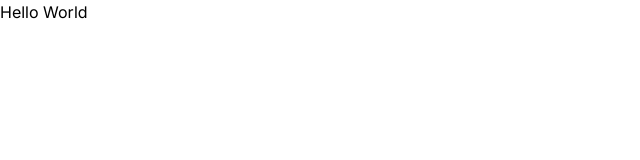
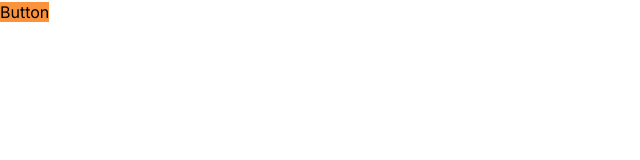
Before and after one commit to stevenahanson/TailwindUI, a Next.js app: page / in a window 1280 px wide. Shown: the top 160 px of the page, without its empty margins (0-640 px from the left). Built offline with nearby package versions, Linux system fonts and the light colour scheme.

Commit message:
Display a simple button

```diff
--- a/src/app/page.tsx
+++ b/src/app/page.tsx
@@ -1,3 +1,9 @@
 export default function Home() {
-  return <p>Hello World</p>;
+  return (
+    <div>
+      <a href="#" className="h-full w-full bg-orange-400">
+        Button
+      </a>
+    </div>
+  );
 }
```
